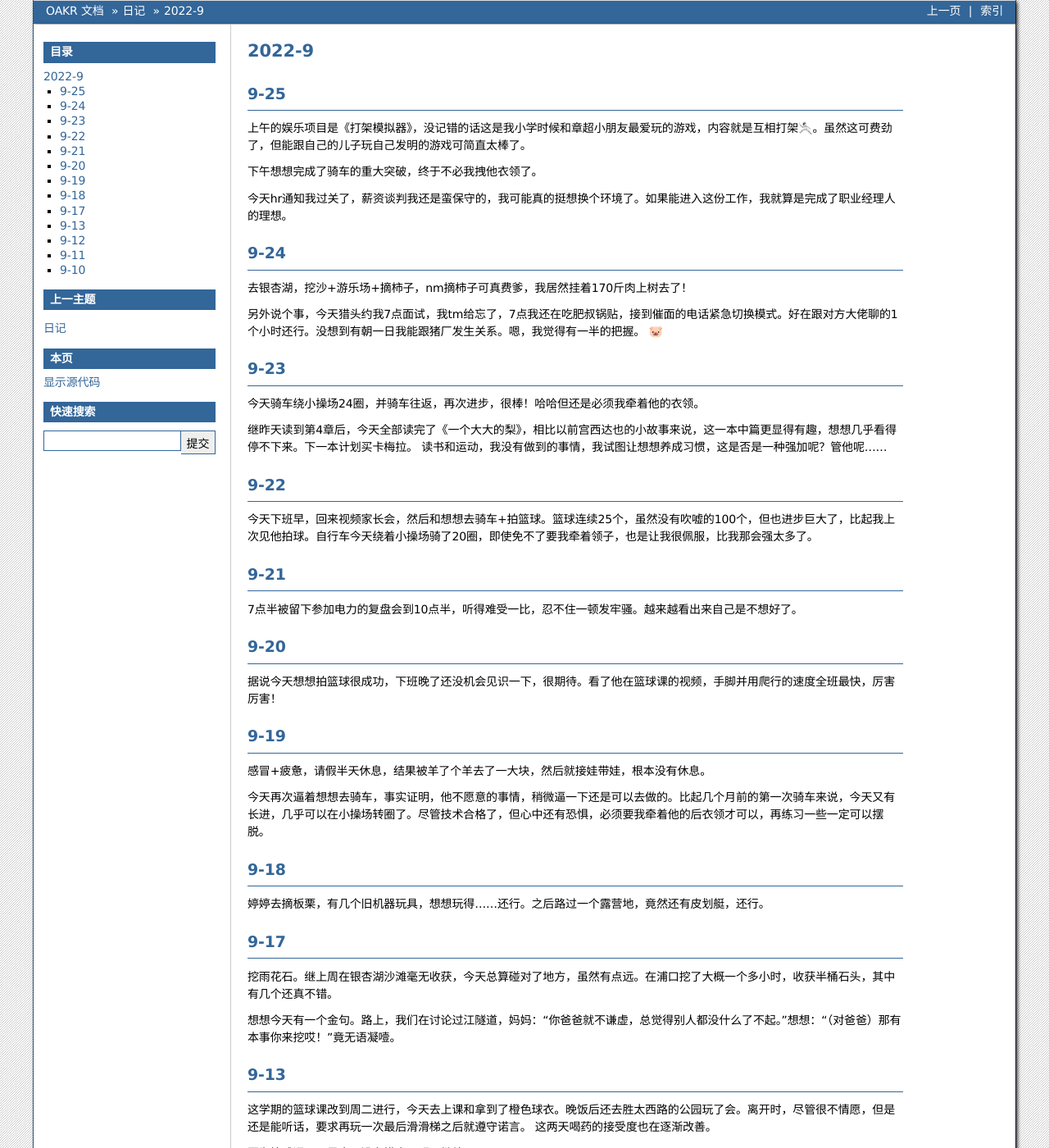
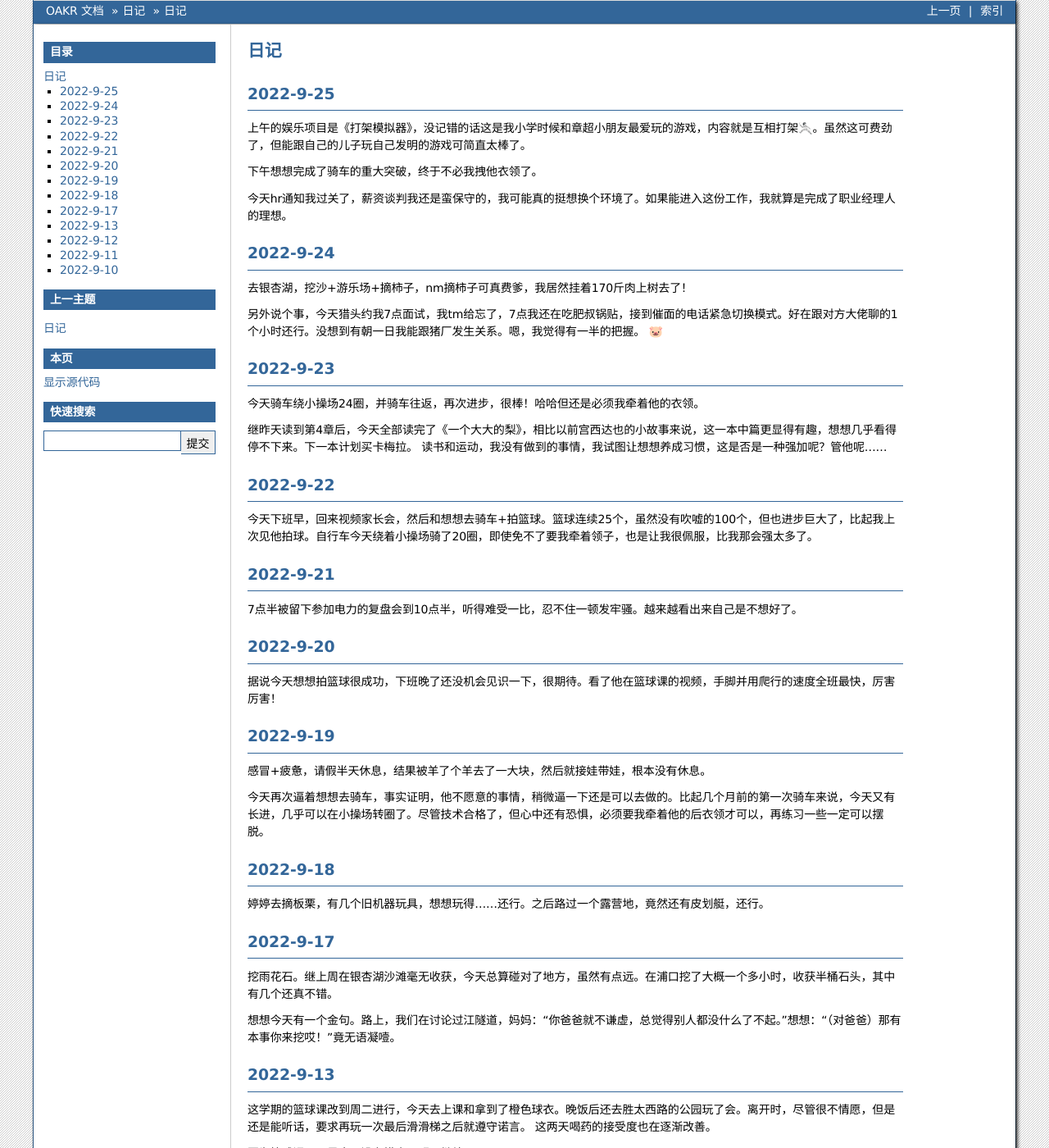
Before and after one commit to cruiurc/cruiurc.github.io, a Sphinx documentation site: the page built from source/diary/diary.rst, in a window 1280 px wide and 1400 px high. Shown: the whole window at 82% size. Built offline with Sphinx 7.4.7, drawn with Linux system fonts in a browser that asks for light colours; some of the changed text lies outside the part shown.

Commit message:
format diary

```diff
--- a/source/diary/2022/2022-9.rst
+++ b/source/diary/diary.rst
@@ -1,6 +1,6 @@
-2022-9
+日记
 =======
-9-25
+2022-9-25
 -----
 上午的娱乐项目是《打架模拟器》，没记错的话这是我小学时候和章超小朋友最爱玩的游戏，内容就是互相打架🤺。虽然这可费劲了，但能跟自己的儿子玩自己发明的游戏可简直太棒了。
 
@@ -8,65 +8,65 @@
 
 今天hr通知我过关了，薪资谈判我还是蛮保守的，我可能真的挺想换个环境了。如果能进入这份工作，我就算是完成了职业经理人的理想。
 
-9-24
+2022-9-24
 -----
 去银杏湖，挖沙+游乐场+摘柿子，nm摘柿子可真费爹，我居然挂着170斤肉上树去了！
 
 另外说个事，今天猎头约我7点面试，我tm给忘了，7点我还在吃肥叔锅贴，接到催面的电话紧急切换模式。好在跟对方大佬聊的1个小时还行。没想到有朝一日我能跟猪厂发生关系。嗯，我觉得有一半的把握。
 🐷
 
-9-23
+2022-9-23
 -----
 今天骑车绕小操场24圈，并骑车往返，再次进步，很棒！哈哈但还是必须我牵着他的衣领。
 
 继昨天读到第4章后，今天全部读完了《一个大大的梨》，相比以前宫西达也的小故事来说，这一本中篇更显得有趣，想想几乎看得停不下来。下一本计划买卡梅拉。
 读书和运动，我没有做到的事情，我试图让想想养成习惯，这是否是一种强加呢？管他呢……
 
-9-22
+2022-9-22
 -----
 今天下班早，回来视频家长会，然后和想想去骑车+拍篮球。篮球连续25个，虽然没有吹嘘的100个，但也进步巨大了，比起我上次见他拍球。自行车今天绕着小操场骑了20圈，即使免不了要我牵着领子，也是让我很佩服，比我那会强太多了。
 
-9-21
+2022-9-21
 ----
 7点半被留下参加电力的复盘会到10点半，听得难受一比，忍不住一顿发牢骚。越来越看出来自己是不想好了。
 
-9-20
+2022-9-20
 ----
 据说今天想想拍篮球很成功，下班晚了还没机会见识一下，很期待。看了他在篮球课的视频，手脚并用爬行的速度全班最快，厉害厉害！
 
-9-19
+2022-9-19
 ----
 感冒+疲惫，请假半天休息，结果被羊了个羊去了一大块，然后就接娃带娃，根本没有休息。
 
 今天再次逼着想想去骑车，事实证明，他不愿意的事情，稍微逼一下还是可以去做的。比起几个月前的第一次骑车来说，今天又有长进，几乎可以在小操场转圈了。尽管技术合格了，但心中还有恐惧，必须要我牵着他的后衣领才可以，再练习一些一定可以摆脱。
 
-9-18
+2022-9-18
 ----
 婷婷去摘板栗，有几个旧机器玩具，想想玩得……还行。之后路过一个露营地，竟然还有皮划艇，还行。
 
-9-17
+2022-9-17
 ----
 挖雨花石。继上周在银杏湖沙滩毫无收获，今天总算碰对了地方，虽然有点远。在浦口挖了大概一个多小时，收获半桶石头，其中有几个还真不错。
 
 想想今天有一个金句。路上，我们在讨论过江隧道，妈妈：“你爸爸就不谦虚，总觉得别人都没什么了不起。”想想：“（对爸爸）那有本事你来挖哎！”竟无语凝噎。
 
-9-13
+2022-9-13
 ----
 这学期的篮球课改到周二进行，今天去上课和拿到了橙色球衣。晚饭后还去胜太西路的公园玩了会。离开时，尽管很不情愿，但是还是能听话，要求再玩一次最后滑滑梯之后就遵守诺言。
 这两天喝药的接受度也在逐渐改善。
 
 因为篮球课，于是今天没有摸高，明天继续。
 
-9-12
+2022-9-12
 ----
 摸高训练器到货了，想想二话不说跳了120个，给力！在运动力方面，想想还是有一些自信心的，特别十对于跳这个项目，以及踢足球。
 
-9-11
+2022-9-11
 ----
 到省中医检查，骨龄偏小——晚了1年，也不知道是好消息还是坏消息。
 
 
-9-10
+2022-9-10
 ----
 到银杏湖公园，从沙滩到游乐场，全程拖营地车走过去的。如果早知道有那么远我绝对不会走的。
 
```
Also changed, not shown: source/diary/index.rst (+2 -5 lines).
